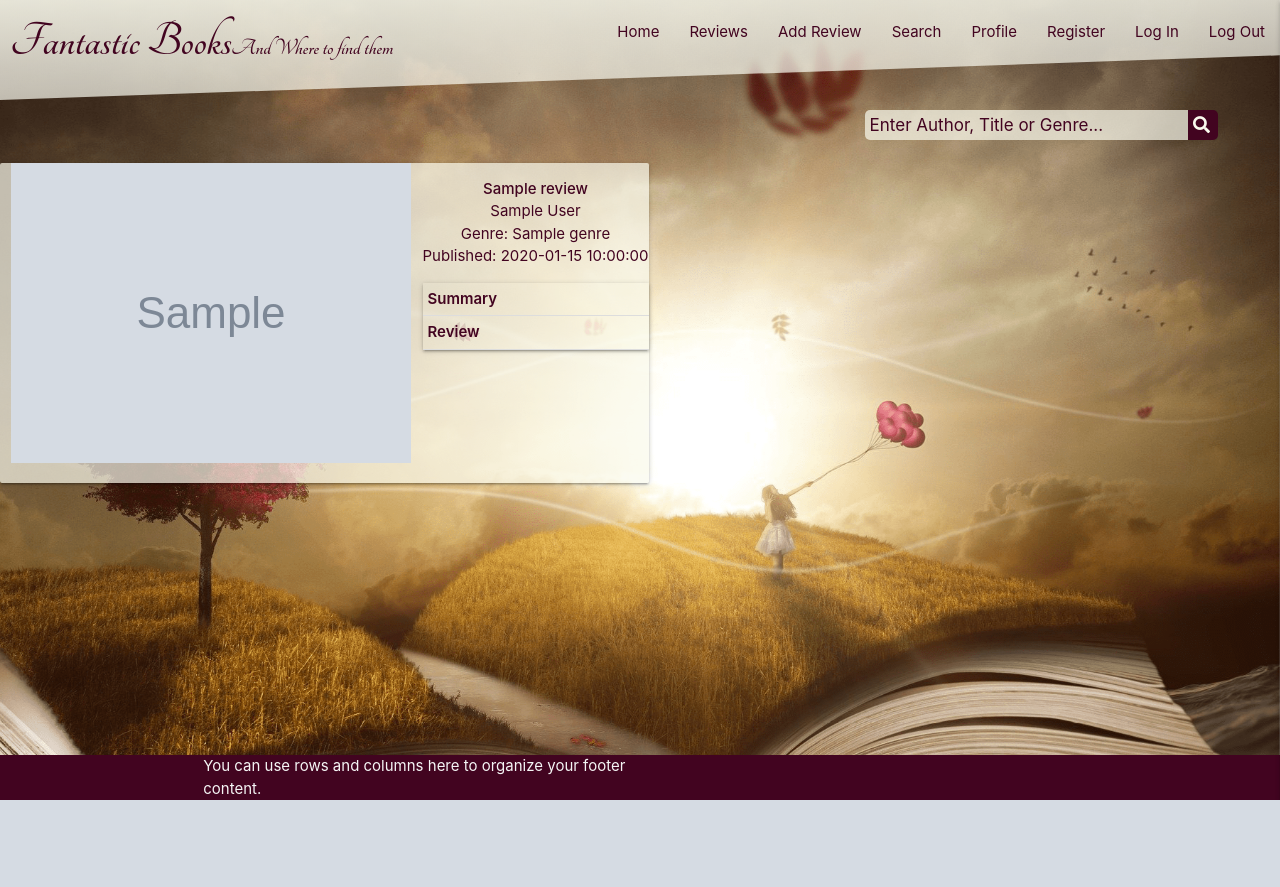
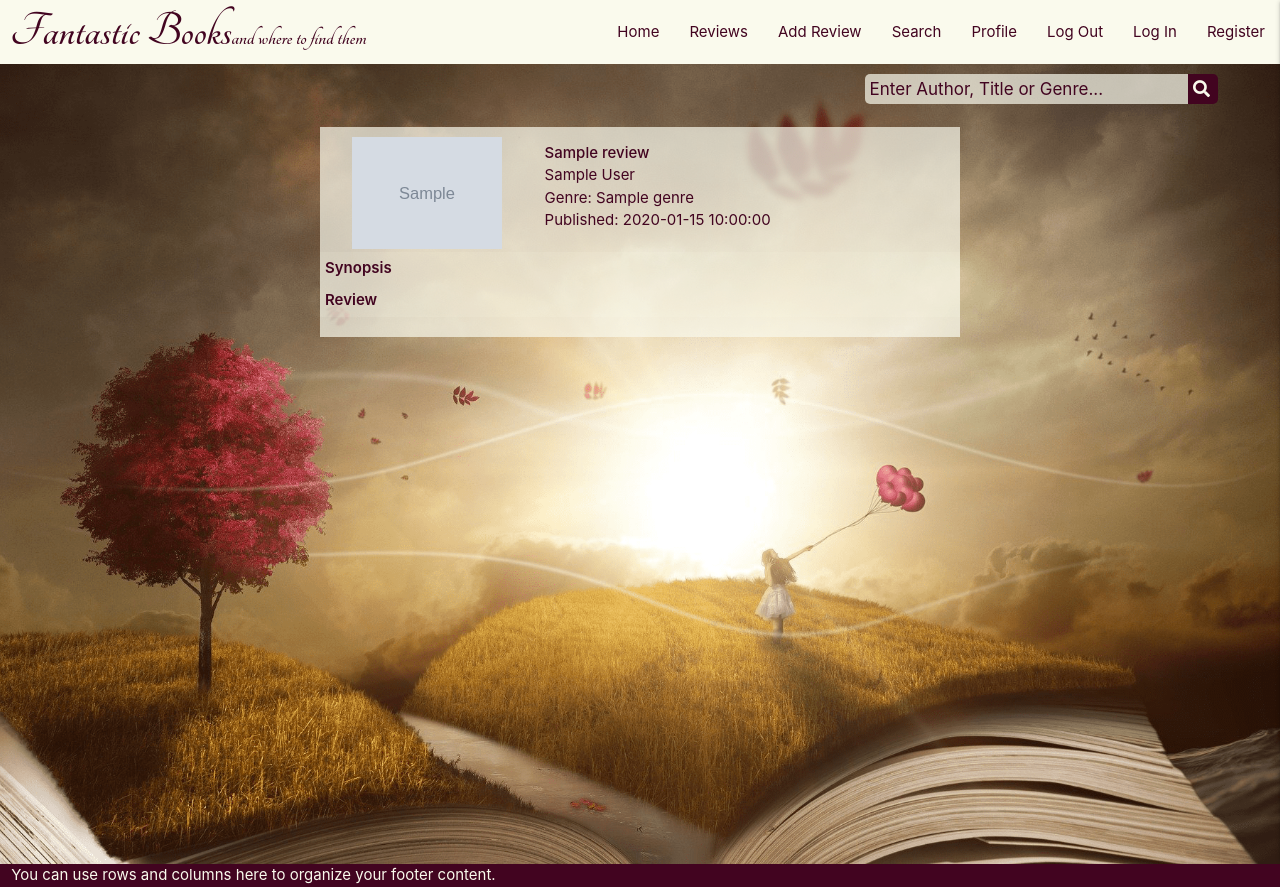
Before and after one commit to aineon/Python-Practice, a Flask app: page /reviews in a window 1280 px wide. Before the commit the page ends 800 px from the top, so only its background shows below. Run offline with Flask 2, Linux system fonts and the light colour scheme; grey boxes marked "Sample" are stand-in pictures; a database or web service that is not in the repository returns one stand-in record (values such as "Sample title"); some libraries are stand-ins or nearby versions.

Commit message:
fix background image, remove navbar skew. Add styling to reviews

```diff
--- a/app.py
+++ b/app.py
@@ -70,8 +70,6 @@ def login():
             if check_password_hash(
                     existing_user["password"], request.form.get("password")):
                 session["user"] = request.form.get("username").lower()
-                flash("Welcome, {}".format(
-                        request.form.get("username")))
                 return redirect(url_for(
                         "profile", username=session["user"]))
             else:
@@ -103,8 +101,8 @@ def add_review():
             "published": request.form.get("published"),
             "cover": request.form.get("cover"),
             "buy": request.form.get("buy"),
-            "summary": request.form.get(""),
-            "review": request.form.get(""),
+            "synopsis": request.form.get("synopsis"),
+            "review": request.form.get("review"),
             "created_by": session["user"]
         }
         mongo.db.reviews.insert_one(review)
@@ -125,8 +123,8 @@ def edit_review(review_id):
             "published": request.form.get("published"),
             "cover": request.form.get("cover"),
             "buy": request.form.get("buy"),
-            "summary": request.form.get(""),
-            "review": request.form.get(""),
+            "synopsis": request.form.get("synopsis"),
+            "review": request.form.get("review"),
             "created_by": session["user"]
         }
         mongo.db.reviews.update({"_id": ObjectId(review_id)}, update)
@@ -151,7 +149,8 @@ def search():
 
 @app.route("/profile")
 def profile():
-    return render_template("profile.html")
+    my_reviews = list(mongo.db.reviews.find({"created_by": session["user"]}))
+    return render_template("profile.html", reviews=my_reviews)
 
 
 @app.route("/logout")
--- a/static/css/style.css
+++ b/static/css/style.css
@@ -2,9 +2,11 @@
 
 header {
     position: relative;
-    height: 100px;
+  /*  height: 100px; */
     overflow: hidden;
     z-index: 2;
+    background-color: #fafaed;
+
 }
 
 body {
@@ -17,12 +19,13 @@ nav {
     -webkit-box-shadow: none;
     box-shadow: none;
 
+
 }
 
 nav .brand-logo {
     color: #420420;
     padding-left: 10px;
-    padding-top: 10px;
+  /*  padding-top: 10px; */
     font-family: 'Tangerine', cursive;
     font-weight: 700;
     font-size: 50px;
@@ -48,12 +51,32 @@ nav a {
     right: 0;
     width: 100%;
     height: 100%;
-    transform: skewY(-2deg);
+   /* transform: skewY(-2deg);
     transform-origin: top left;
     content: '';
-    background-image: linear-gradient(rgba(250, 250, 237, 0.9), rgba(251,251,240, 0.7));
+    background-image: linear-gradient(rgba(250, 250, 237, 0.9), rgba(251,251,240, 0.7)); */
+    background-color: #fafaed;
 }
 
+.sidenav {
+    background-color: #fafaed;
+}
+
+.sidenav-title {
+    margin-top: 7px;
+    margin-left: 7px;
+    font-family: 'Tangerine', cursive;
+    font-weight: 600;
+    font-size: 3.5rem;
+}
+
+.sidenav-overlay{
+    height:0;
+}
+
+.sidenav li a {
+    color: #420420;
+}
 .sub-logo {
     font-size: 24px;
     font-weight: 700;
@@ -122,36 +145,38 @@ form.search-bar::after {
 }
 
 /* Background Images */
+
+
 .home-image{
-    background: url("../images/grass_floor.png");
+    background-image: url("../images/grass_floor.png");
 }
 
 .reviews-image {
-    background: url("../images/field_book.png");
+    background-image: url("../images/field_book.png");
 }
 
 .add-review-image {
-    background: url("../images/night_book.png");
+    background-image: url("../images/night_book.png");
 }
 
 .search-image {
-    background: url("../images/sky.png");
+    background-image: url("../images/sky.png");
 }
 
 .profile-image {
-    background: url("../images/prague.png")
+    background-image: url("../images/prague.png")
 }
 
 .register-image {
-    background: url("../images/chair_book.png")
+    background-image: url("../images/chair_book.png")
 }
 
 .login-image {
-    background: url("../images/sky_book.png")
+    background-image: url("../images/sky_book.png")
 }
 
 .edit-image {
-    background: url("../images/tree_book.png")
+    background-image: url("../images/tree_book.png")
 }
 
 .bg-image {
@@ -165,12 +190,12 @@ form.search-bar::after {
   bottom: 0;
   left: 0;
   right: 0;
-  width: 100%;
-  height: 100%;
-  position: absolute;
+  min-width: 100vw;
+  min-height: 100vh;
+  position: relative;
   content: '';
-  z-index: -1;
-  margin-bottom:0 0 30px 0;
+  /*  z-index: -1;
+margin-bottom:0 0 30px 0; */
   background-attachment: fixed;
 }
 
@@ -201,48 +226,85 @@ form.search-bar::after {
 
 /* Reviews */
 
-.card.reviews {
+.reviews {
+    width: 50%;
     margin: auto;
+    background-color: rgba(250, 250, 237, 0.7);
+
 }
+
+
+
 .book-cover {
  display: flex;
- height:100%;
- width: 100%;
+ max-height: 250px;
+ max-width: 150px;
+ margin-top: 10px;
+ margin-left: auto;
+ margin-right: auto;
+
+}
+
+.book-info {
+    margin-bottom: 20px;
 }
 
 .collapsible {
     border: 0;
     margin: 0;
+    box-shadow: none;
 }
 
 .collapsible-header {
     background-color: rgba(250, 250, 237, 0.1);
     padding: 5px;
     font-weight: 600;
+    border: 0;
 }
 
 .collapsible-body {
     padding: 0;
+    border-bottom: 0;
 }
 
 textarea {
     border: 0;
     padding: 0;
+    height: 4rem;
+}
+
+.review-btn-container {
+    text-align: right;
+    margin-right: 5px;
+}
+
+.review-btn-container button {
+    margin-right: 7px;
+}
+
+.reviews-page {
+    margin-top: 300px;
 }
 /* Footer */
 footer {
     z-index: 1;
     bottom:0;
+    width: 100%;
+    background-color: #420420;
+    padding-top: 0;
+    padding-bottom: 0;
+    color: #fafaed;
 }
-
+/*
 .page-footer {
     background-color: #420420;
     padding-top: 0;
     padding-bottom: 0;
     color: #fafaed;
-}
+    bottom: 0;
+} */
 
- body {
+  body {
     display: flex;
     min-height: 100vh;
     flex-direction: column;
@@ -372,3 +434,23 @@ input {
     margin-bottom: 10px;
     margin-top: 10px;
 }
+
+/* Media Queries */
+@media only screen and (min-width: 768px) {
+    .form-container {
+        margin-top: 100px;
+    }
+}
+
+
+@media only screen and (max-width: 768px) {
+    .review-btn-container {
+        text-align: center;
+    }
+
+    .book-cover{
+        margin: auto;
+        margin-top: 7px;
+    }
+
+}
--- a/templates/base.html
+++ b/templates/base.html
@@ -18,34 +18,41 @@
 
 <nav class="nav-extended bg-color bg-navbar">
     <div class="nav-wrapper">
-        <a href="{{ url_for('home') }}" class="brand-logo">Fantastic Books<span class="sub-logo">And Where to find them</span></a>
+        <a href="{{ url_for('home') }}" class="brand-logo left">Fantastic Books<span class="sub-logo hide-on-med-and-down">and where to find them</span></a>
         <a href="#" data-target="mobile-demo" class="sidenav-trigger right"><i class="fas fa-bars"></i></a>
             <ul class="right hide-on-med-and-down">
                 <li><a href="{{ url_for('home') }}">Home</a></li>
+
                 <li><a href="{{ url_for('reviews') }}">Reviews</a></li>
                 <li><a href="{{ url_for('add_review') }}">Add Review</a></li>
                 <li><a href="{{ url_for('search') }}">Search</a></li>
                 <li><a href="{{ url_for('profile') }}">Profile</a></li>
+                <li><a href="{{ url_for('home') }}">Log Out</a></li>
+
+                <li><a href="{{ url_for('login') }}">Log In</a></li>
                 <li><a href="{{ url_for('register') }}">Register</a></li>
-                <li><a href="{{ url_for('login') }}">Log In</a></li>
-                <li><a href="{{ url_for('home') }}">Log Out</a></li>
+
             </ul>
     </div>
 </nav>
             <ul class="sidenav" id="mobile-demo">
-                <li><a href="{{ url_for('home') }}">Home</a></li>
+                <li><h4 class="sidenav-title">Fantastic Books</h4></li>
+                 <li><a href="{{ url_for('home') }}">Home</a></li>
+
                 <li><a href="{{ url_for('reviews') }}">Reviews</a></li>
                 <li><a href="{{ url_for('add_review') }}">Add Review</a></li>
                 <li><a href="{{ url_for('search') }}">Search</a></li>
                 <li><a href="{{ url_for('profile') }}">Profile</a></li>
+                <li><a href="{{ url_for('home') }}">Log Out</a></li>
+
+                <li><a href="{{ url_for('login') }}">Log In</a></li>
                 <li><a href="{{ url_for('register') }}">Register</a></li>
-                <li><a href="{{ url_for('login') }}">Log In</a></li>
-                <li><a href="{{ url_for('home') }}">Log Out</a></li>
+
             </ul>
 
 
 </header>
-
+<!--
 <section>
     {% with messages = get_flashed_messages() %}
             {% if messages %}
@@ -57,12 +64,14 @@
             {% endif %}
         {% endwith %}
     </section>
+-->
 
 
   {% block content %}
   {% endblock %}
 
 
+ <!--
 <footer class="page-footer">
     <div class="container">
         <div class="row">
@@ -72,11 +81,22 @@
         </div>
     </div>
 </footer>
+-->
+<footer>
+        <div class="row">
+            <div class="col l6 s12">
+                <p>You can use rows and columns here to organize your footer content.</p>
+            </div>
+        </div>
+</footer>
+
+
     <script src="https://ajax.googleapis.com/ajax/libs/jquery/3.5.1/jquery.min.js"></script>
     <script src="https://code.jquery.com/jquery-3.5.1.min.js" integrity="sha256-9/aliU8dGd2tb6OSsuzixeV4y/faTqgFtohetphbbj0=" crossorigin="anonymous"></script>
     <script src="https://cdnjs.cloudflare.com/ajax/libs/materialize/1.0.0/js/materialize.min.js"></script>
     <script src="{{ url_for('static', filename='js/script.js') }}"></script>
     {% block scripts %}
     {% endblock %}
+
 </body>
 </html>
--- a/templates/home.html
+++ b/templates/home.html
@@ -4,9 +4,9 @@
 
 {% block content %}
 
-<main>
+<main class="bg-image home-image responsive-img">
 
-<div class="bg-image home-image responsive-img"> </div>
+
 
 <section>
  <div class="row no-margin">
--- a/templates/register.html
+++ b/templates/register.html
@@ -2,8 +2,8 @@
 
 {% block content %}
 
-<main>
-    <div class="bg-image register-image responsive-img">    </div>
+<main class="bg-image register-image responsive-img">
+
 
    <h3 class="center-align register-heading"> Register </h3>
 
--- a/templates/reviews.html
+++ b/templates/reviews.html
@@ -1,17 +1,15 @@
 {% extends "base.html" %}
+
+
 
 {% block content %}
 
 
-<main>
+<main class="reviews-image responsive-img bg-image">
 
-        <div class="bg-image reviews-image responsive-img"> </div>
 
-<section>
- <div class="row no-margin">
-  <!--  <div class="col s12 m4 offset-m4">
-        <h2 class="profile-heading"> Welcome [User] </h2>
-    </div> -->
+
+ <div class="row no-margin reviews-page">
     <div class= "col m4 offset-m8 search-container hide-on-small-only">
    <form class="search-bar">
         <input type="text" name="search" id="search" placeholder="Enter Author, Title or Genre...">
@@ -19,29 +17,33 @@
     </form>
     </div>
  </div>
-</section>
 
+
+<section>
 {% if reviews|length > 0 %}
-<section>
+<div class="review-container">
     <ul>
         {% for review in reviews %}
         <li>
-            <div class="card horizontal reviews">
+            <div class="reviews">
+
               <div class="row">
-                        <div class="col s12">
+                        <div class="col s12 m4 responsive-img cover-img">
                             <img  src="{{ review.cover }}" class="book-cover" >
                        </div>
-                 </div>
-            <div class="col s12 card-stacked">
+            <div class="col s12 m8">
                <p class="book-info"> <strong>{{ review.title }}</strong>
                 <br> {{ review.author }} <br>
                 Genre: {{ review.genre }} <br>
                 Published: {{ review.published }} <br>
                 </p>
+                </div>
+
+                <div class="row">
                     <ul class="collapsible">
                         <li>
-                            <div class="collapsible-header">Summary</div>
-                            <div class="collapsible-body"> {{ review.summary}}</div>
+                            <div class="collapsible-header">Synopsis</div>
+                            <div class="collapsible-body"> {{ review.synopsis}}</div>
                         </li>
                         <li>
                             <div class="collapsible-header">Review</div>
@@ -49,16 +51,26 @@
                         </li>
                     </ul>
                     {% if session.user|lower == review.created_by|lower %}
+                    <div class="review-btn-container">
                         <a href="{{ url_for('delete_review', review_id=review._id) }}" class="btn-small">Delete</a>
                         <a href="{{ url_for('edit_review', review_id=review._id) }}" class="btn-small">Edit</a>
-                    {% endif %}
+                    </div>
+                        {% endif %}
+                    </div>
                     </div>
                 </div>
 
        </li>
+       {% endfor %}
     </ul>
-</section>
-{% endfor %}
+</div>
+
 {% endif %}
+ </section>
+
+
+
 </main>
+
+
 {% endblock %}
```
Also changed, not shown: templates/add_review.html (+8 -7 lines), templates/edit_review.html (+19 -12 lines), templates/profile.html (+14 -20 lines).
